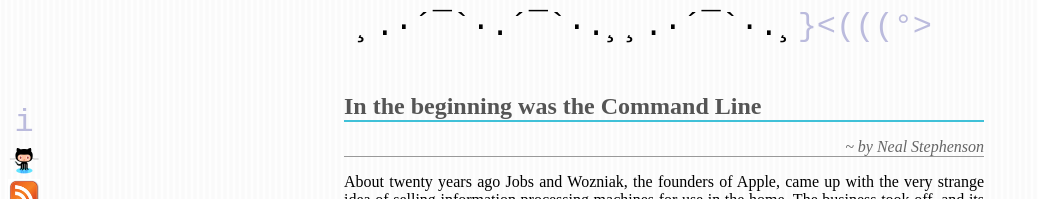
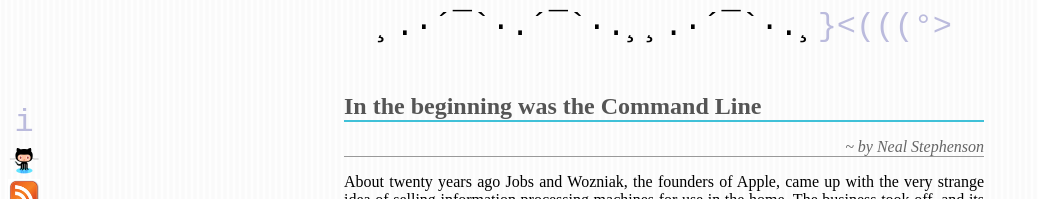
Before and after one commit to c00kiemon5ter/c00kiemon5ter.github.com, a Jekyll site: the page built from _posts/2011-03-15-cli.markdown, in a window 1280 px wide. Shown: the top 199 px of the page, without its empty margins (0-1038 px from the left). Built offline with Jekyll 4.4.1, drawn with Linux system fonts in a browser that asks for light colours; comment, search, counter and statistics services are not loaded.

Commit message:
css fixes and cleanup

```diff
--- a/404.markdown
+++ b/404.markdown
@@ -2,4 +2,4 @@
 layout: default
 title: 404 cookies!
 ---
-![404 cookies](/images/404cookies.png "404 cookies!"){:.error}
+![404 cookies](/images/404cookies.png "404 cookies!")
--- a/_posts/2011-03-15-cli.markdown
+++ b/_posts/2011-03-15-cli.markdown
@@ -64,7 +64,6 @@
 - Buyer: "Stay away from my house, you freak!"
 - Bullhorn: "But..."
 - Buyer: "Can't you see that everyone is buying station wagons?"
-<br />
 
 BIT-FLINGER
 -----------
--- a/css/screen.css
+++ b/css/screen.css
@@ -1,48 +1,42 @@
-/*********************************/
-/*
-/* Common
-/*
-/*********************************/
-
 /* Global Reset */
 * {
+    font-size: 100%;
     margin: 0;
     padding: 0;
 }
 html, body {
     height: 100%;
 }
+
 body {
     background: url('/images/stripesbg.png') fixed;
     text-align: center;
 }
-
+p {
+    margin: 1em auto 1em auto;
+}
+table {
+    font-size: inherit;
+}
 /* header styles */
 h1 {
     font-size: 150%;
     color: #555;
     border-bottom: 2px solid #40C1D8;
-}
-h2, h3, h4, h5, h6 {
-    font-size: 100%;
+    margin: 1em auto .5em auto;
 }
 h2 {
     border-bottom: 1px solid #40C1D8;
-    margin-bottom: 0.5em;
+    margin: 1em auto .5em auto;
 }
 h2:hover:after {
     content: "¶";
     font: 75% "Courier New", monospace;
     color: #999;
-    padding-left: 0.75em;
+    padding-left: .75em;
     position: relative;
     top: -2px;
 }
-
-p {
-    margin: 1em 0;
-}
-
 /* link styles */
 a:link {
     color: #003366;
@@ -56,22 +50,14 @@
     text-decoration: underline;
 }
 
-table {
-    font-size: inherit;
-}
-
 /*********************************/
-/*
-/* header - ascii fish
-/*
+/* Page Header
 /*********************************/
-
 div.ascii {
-    display: block;
     font: 2em "Courier New", monospace;
     white-space: nowrap;
-    padding-top: 0.25em;
-    padding-left: 0.25em;
+    margin: auto auto 1.5em auto;
+    padding: .25em 0 0 1.5em;
 }
 div.ascii a {
     text-decoration: none;
@@ -79,11 +65,8 @@
 }
 
 /*********************************/
-/*
-/* left sidebar - leftnav
-/*
+/* Left Nav
 /*********************************/
-
 div.leftnav {
     font: 2em "Courier New", mono;
     position: fixed;
@@ -91,14 +74,14 @@
 }
 div.leftnav ul {
     list-style: none;
-    margin-top: 2em;
+    margin-top: .5em;
 }
 div.leftnav li {
     width: 1em;
     height: 1em;
     margin-left: auto;
     margin-right: auto;
-    margin-bottom: 0.1em;
+    margin-bottom: .1em;
     line-height: 90%;
     vertical-align: text-top;
     text-align: center;
@@ -116,40 +99,17 @@
     border: none;
 }
 div.leftnav li a#gotop {
-    font-size: 0.5em;
+    font-size: .5em;
     color: #999;
 }
 
 /*********************************/
-/*
-/* About
-/*
+/* Content
 /*********************************/
-
-div.icons ul {
-    margin-top: 1em;
-    list-style-type: none;
-}
-div.icons ul li {
-    display: inline;
-}
-div.icons ul li a img {
-    width: 2em;
-    height: 2em;
-    border: none;
-    padding: 0 1em 0 1em;
-}
-
-/*********************************/
-/*
-/* Content
-/*
-/*********************************/
-
 div.content {
     text-align: justify;
     width: 40em;
-    margin: 3em auto 2em auto;
+    margin: auto auto 2em auto;
     padding-left: 3em;
 }
 div.content p.meta {
@@ -167,8 +127,14 @@
     padding-left: 1em;
     margin-left: 1em;
 }
-div.content h1#archive {
-    margin-bottom: 1em;
+div.content a.category {
+    color: #444;
+    text-decoration: none;
+}
+div.content img {
+    display: block;
+    margin-left: auto;
+    margin-right: auto;
 }
 div.content ul.posts {
     list-style-type: none;
@@ -180,21 +146,16 @@
     color: #999;
     font: 80% "Courier New", monospace;
 }
-div.content img.error {
-    display: block;
-    margin-left: auto;
-    margin-right: auto;
-}
-div.content a.category {
-    color: #444;
-    text-decoration: none;
-}
 
 /*********************************/
-/*
 /* Posts
-/*
 /*********************************/
+div#post {
+    margin-bottom: 2em;
+}
+div#post ul, #post ol {
+    margin-left: 1.35em;
+}
 
 /* links */
 div#post a {
@@ -211,31 +172,21 @@
     border-bottom: #ff3399 2px solid;
 }
 
-div#post ul, #post ol {
-    margin-left: 1.35em;
-}
 div#post pre {
     border: 1px solid #ddd;
     background-color: #eef;
     padding: 0 .4em;
 }
-div#post img {
-    display: block;
-    margin-left: auto;
-    margin-right: auto;
-}
-
 /* code */
 div#post code {
     border: 1px solid #ddd;
     background-color: #eef;
     font-size: 85%;
-    padding: 0 0.2em;
+    padding: 0 .2em;
 }
 div#post pre code {
     border: none;
 }
-
 /* terminal */
 div#post pre.terminal {
     border: 1px solid #222;
@@ -247,24 +198,44 @@
 }
 
 /*********************************/
-/*
 /* Comments
-/*
 /*********************************/
-
-div#comments h2 {
-    margin-bottom: 1em;
+div#comments {
+    margin-bottom: 2em;
 }
 
 /*********************************/
-/*
-/* Footer
-/*
+/* Related Posts
 /*********************************/
+div#related {
+    margin-bottom: 2em;
+}
 
+/*********************************/
+/* About page
+/*********************************/
+div.icons ul {
+    margin-top: 1em;
+    list-style-type: none;
+}
+div.icons ul li {
+    display: inline;
+}
+div.icons ul li a img {
+    display: inline;
+    width: 2em;
+    height: 2em;
+    border: none;
+    padding: 0 1em 0 1em;
+}
+
+/*********************************/
+/* Page Footer
+/*********************************/
 footer {
     text-align: center;
     padding-bottom: 1em;
+    margin-bottom: 2em;
 }
 footer div.categories {
     font-size: 80%;
```
